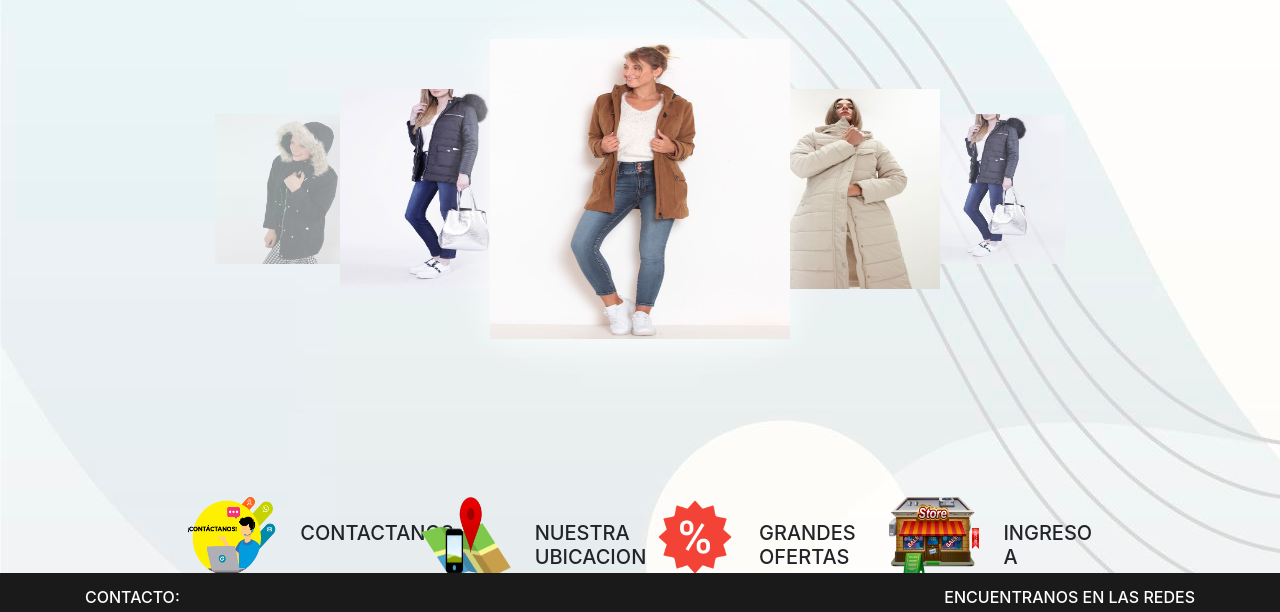
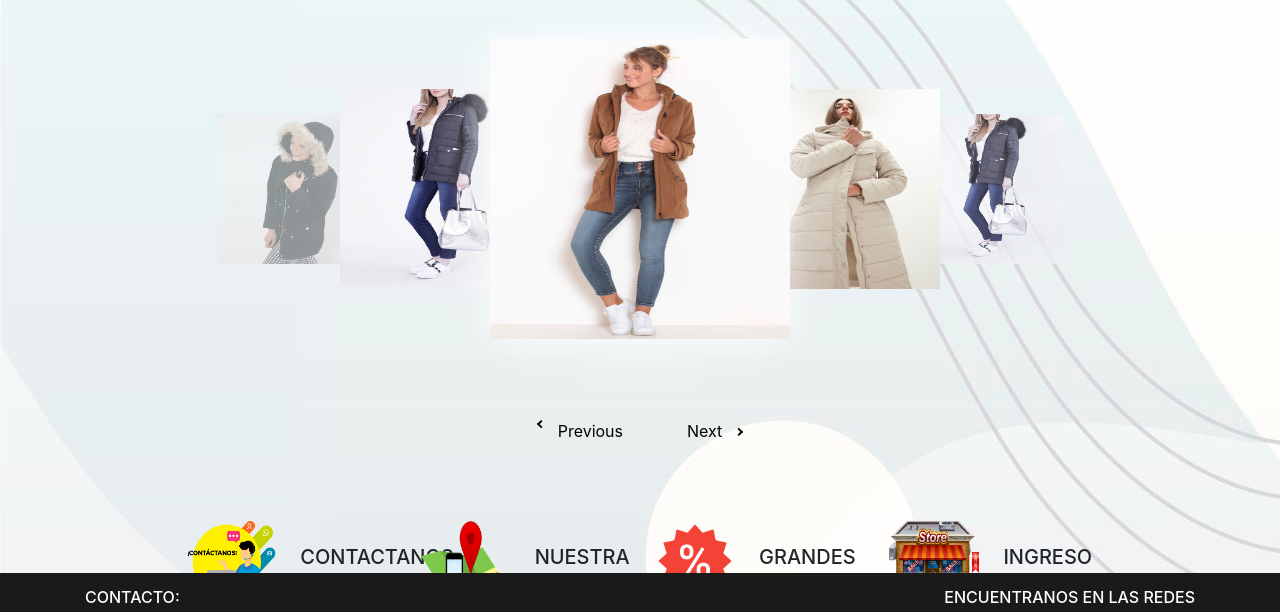
Before and after one commit to luis-esteban21/Millessime_tienda, a plain HTML site: page index.html in a window 1280 px wide. Shown: the part 67-679 px from the top of the page. Drawn offline with nearby package versions, Linux system fonts and the light colour scheme.

Commit message:
Update index.html

```diff
--- a/index.html
+++ b/index.html
@@ -67,7 +67,7 @@
             <div class="gallery-controls"></div>
         </div>
 
-        <script src="carousel.js"></script>
+        <script src="./js/carousel.js"></script>
     </main>
     <section class="container-fluid">
         <div class="row w-75 mx-auto  informa-fila">
```
